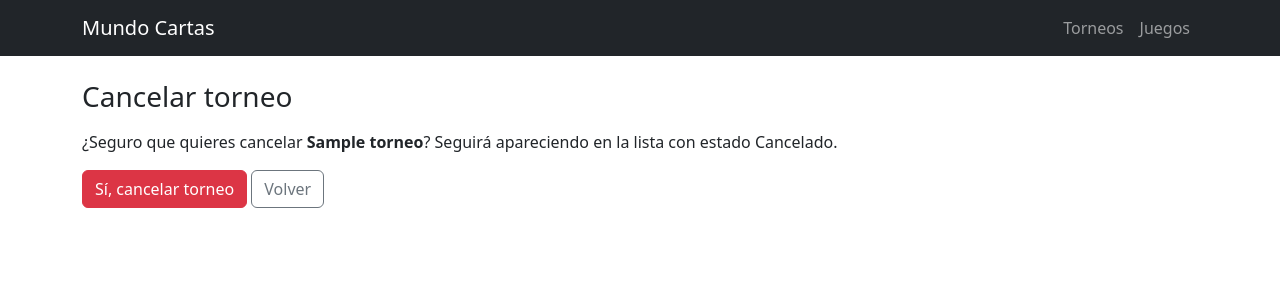
After one commit to juuzou-prx/prototipo-mundocartas, a Django app: page /torneos/1/cancelar/ in a window 1280 px wide. The commit adds this page. Shown: the top 300 px of the page. Run offline with Django 5.2, Linux system fonts and the light colour scheme; a user stored in the database is signed in; tables that the repository leaves empty hold one stand-in row (values such as "Sample post").

Commit message:
feat(HU09): agrega cancelacion de torneo

```diff
--- /dev/null
+++ b/torneos/templates/torneos/torneo/cancelar.html
@@ -0,0 +1,11 @@
+{% extends "base.html" %}
+{% block title %}Cancelar torneo{% endblock %}
+{% block content %}
+<h1 class="h3 mb-3">Cancelar torneo</h1>
+<p>¿Seguro que quieres cancelar <strong>{{ torneo.nombre }}</strong>? Seguirá apareciendo en la lista con estado Cancelado.</p>
+<form method="post">
+  {% csrf_token %}
+  <button type="submit" class="btn btn-danger">Sí, cancelar torneo</button>
+  <a href="{% url 'torneo_lista' %}" class="btn btn-outline-secondary">Volver</a>
+</form>
+{% endblock %}
--- a/torneos/templates/torneos/torneo/lista.html
+++ b/torneos/templates/torneos/torneo/lista.html
@@ -36,7 +36,10 @@
       <td class="text-end">
         <a href="{% url 'torneo_detalle' t.pk %}" class="btn btn-sm btn-outline-primary">Ver detalles</a>
         {% if user.is_staff %}
-        <a href="{% url 'torneo_editar' t.pk %}" class="btn btn-sm btn-outline-secondary">Editar</a>
+          <a href="{% url 'torneo_editar' t.pk %}" class="btn btn-sm btn-outline-secondary">Editar</a>
+          {% if t.estado == 'programado' %}
+            <a href="{% url 'torneo_cancelar' t.pk %}" class="btn btn-sm btn-outline-danger">Cancelar</a>
+          {% endif %}
         {% endif %}
       </td>
     </tr>
--- a/torneos/urls.py
+++ b/torneos/urls.py
@@ -6,6 +6,7 @@ urlpatterns = [
     path('nuevo/', views.torneo_crear, name='torneo_crear'),
     path('<int:pk>/', views.torneo_detalle, name='torneo_detalle'),
     path('<int:pk>/editar/', views.torneo_editar, name='torneo_editar'),
+    path('<int:pk>/cancelar/', views.torneo_cancelar, name='torneo_cancelar'),
     path('juegos/', views.juego_lista, name='juego_lista'),
     path('juegos/nuevo/', views.juego_crear, name='juego_crear'),
     path('juegos/<int:pk>/editar/', views.juego_editar, name='juego_editar'),
--- a/torneos/views.py
+++ b/torneos/views.py
@@ -63,3 +63,13 @@ def torneo_editar(request, pk):
         messages.success(request, 'Torneo actualizado correctamente.')
         return redirect('torneo_lista')
     return render(request, 'torneos/torneo/form.html', {'form': form, 'titulo': 'Editar torneo'})
+
+@staff_member_required
+def torneo_cancelar(request, pk):
+    torneo = get_object_or_404(Torneo, pk=pk)
+    if request.method == 'POST':
+        torneo.estado = 'cancelado'
+        torneo.save()
+        messages.success(request, 'Torneo cancelado correctamente.')
+        return redirect('torneo_lista')
+    return render(request, 'torneos/torneo/cancelar.html', {'torneo': torneo})
```
